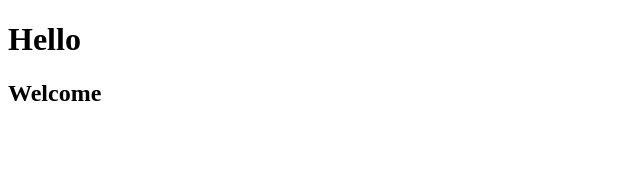
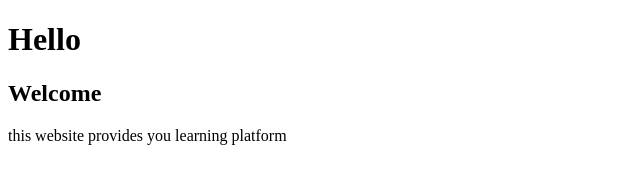
Before and after one commit to ronak5177/about-git-github, a plain HTML site: page index.html in a window 1280 px wide. Shown: the whole page, without its empty margins (0-640 px from the left). Drawn offline with Linux system fonts and the light colour scheme.

Commit message:
added more data in development branch

```diff
--- a/index.html
+++ b/index.html
@@ -8,5 +8,7 @@
 <body>
 <h1>Hello</h1>
 <h2>Welcome</h2>
+
+<p>this website provides you learning platform</p>
 </body>
 </html>
```
